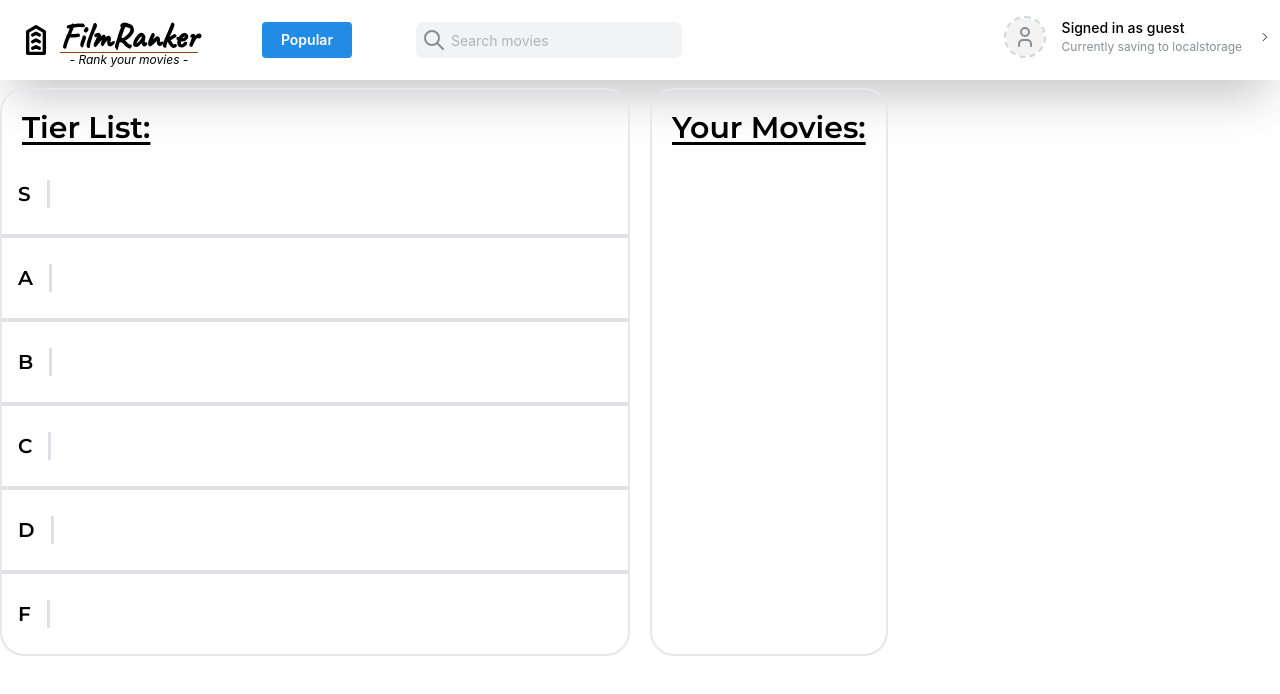
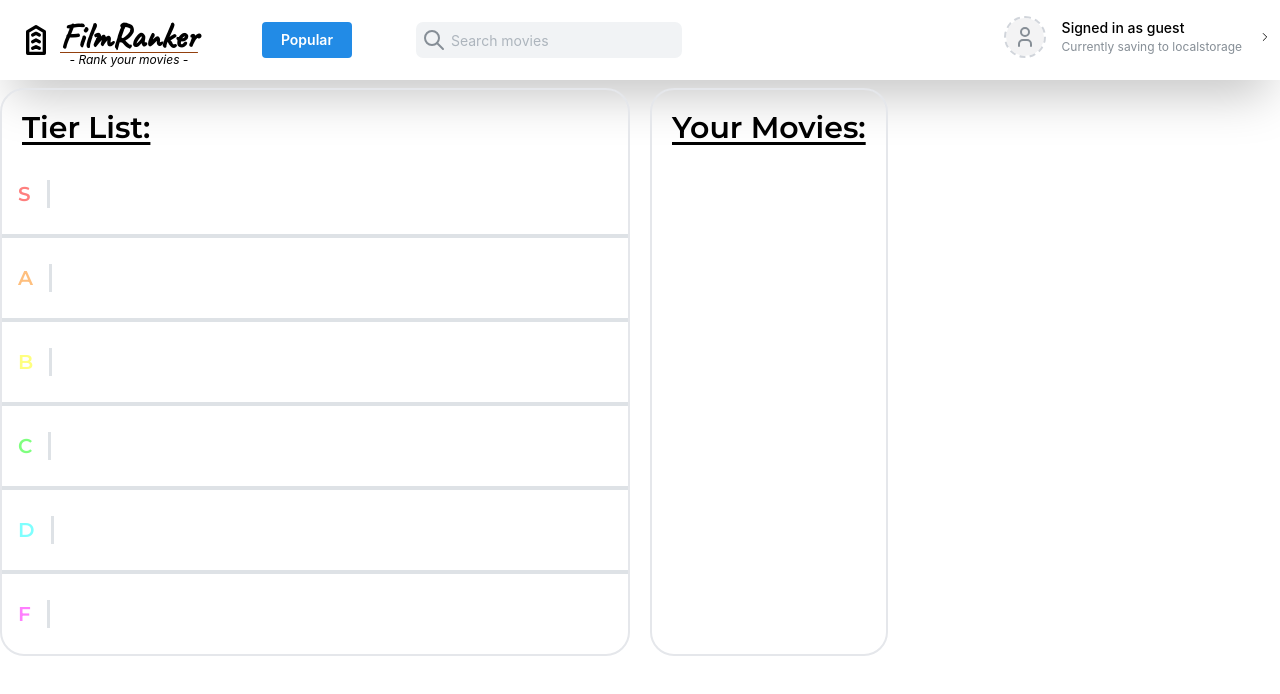
Before and after one commit to lanceziegler/filmranker, a Next.js app: page / in a window 1280 px wide. Shown: the top 694 px of the page. Built offline with nearby package versions, Linux system fonts and the light colour scheme.

Commit message:
fixed hover colors

```diff
--- a/components/Row.tsx
+++ b/components/Row.tsx
@@ -3,14 +3,18 @@ import { Divider, Group } from '@mantine/core';
 interface propTypes {
   id: number;
   row: string;
+  bgColor: string;
+  textColor: string;
 }
 
-const Row = ({ id, row }: propTypes) => {
+const Row = ({ id, row, bgColor, textColor }: propTypes) => {
   return (
-    <div className='h-20 flex flex-col justify-center hover:bg-red-500'>
+    <div
+      className={`h-20 flex flex-col justify-center ${bgColor} ${textColor} hover:text-black`}
+    >
       <div>
         <Group>
-          <div className='pl-4 font-montserrat text-xl font-semibold flex'>
+          <div className={`pl-4 font-montserrat text-xl font-semibold flex`}>
             {row.toUpperCase()}
           </div>
           <Divider orientation='vertical' size='md' />
--- a/components/TierList.tsx
+++ b/components/TierList.tsx
@@ -3,6 +3,22 @@ import Row from './Row';
 
 function TierList() {
   const rows: string[] = ['s', 'a', 'b', 'c', 'd', 'f'];
+  const bgColors: string[] = [
+    'hover:bg-[#fe7f7e]',
+    'hover:bg-[#febf7e]',
+    'hover:bg-[#feff7f]',
+    'hover:bg-[#7fff7f]',
+    'hover:bg-[#7ffffe]',
+    'hover:bg-[#ff7ffe]',
+  ];
+  const textColors: string[] = [
+    'text-[#fe7f7e]',
+    'text-[#febf7e]',
+    'text-[#feff7f]',
+    'text-[#7fff7f]',
+    'text-[#7ffffe]',
+    'text-[#ff7ffe]',
+  ];
 
   return (
     <div className='mt-2 rounded-3xl flex flex-col border-gray-200 border-2 min-w-full'>
@@ -13,7 +29,7 @@ function TierList() {
         {rows.map((row, i) => {
           return (
             <div key={row}>
-              <Row id={i} row={row} />
+              <Row id={i} row={row} bgColor={bgColors[i]} textColor={textColors[i]} />
               {i < rows.length - 1 ? <Divider size='lg' /> : null}
             </div>
           );
```
